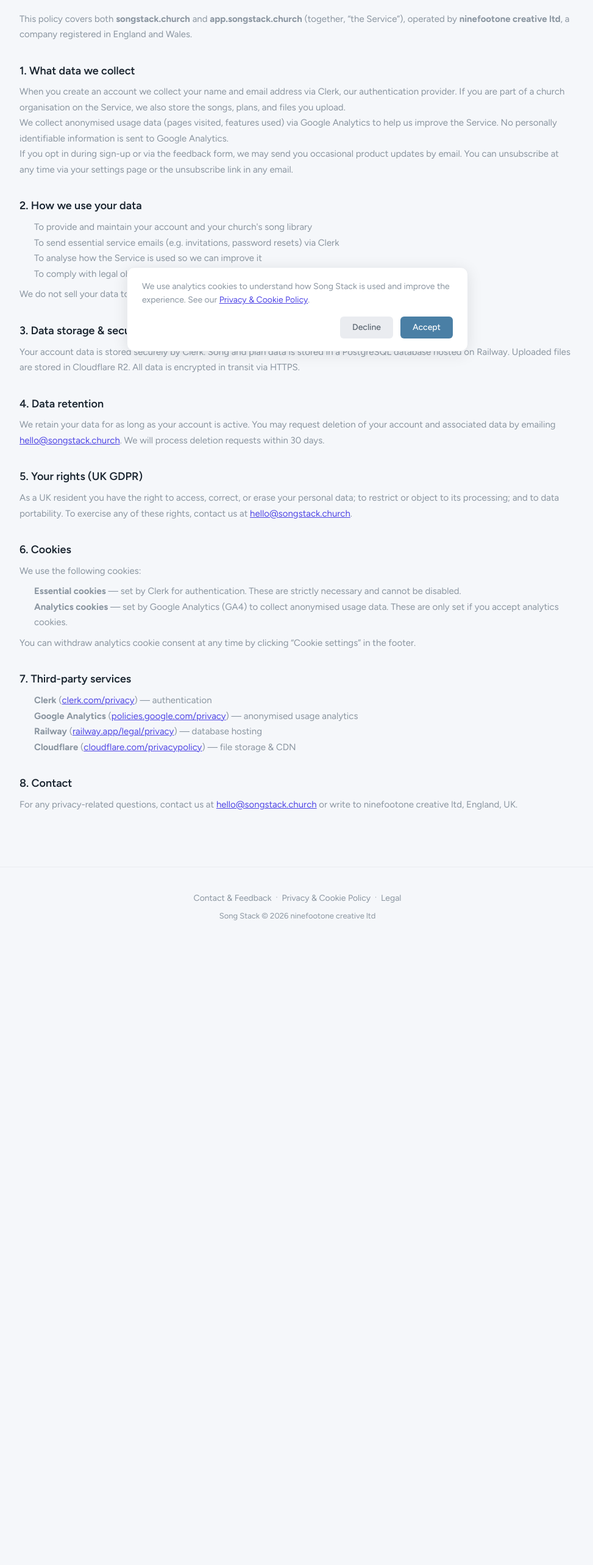
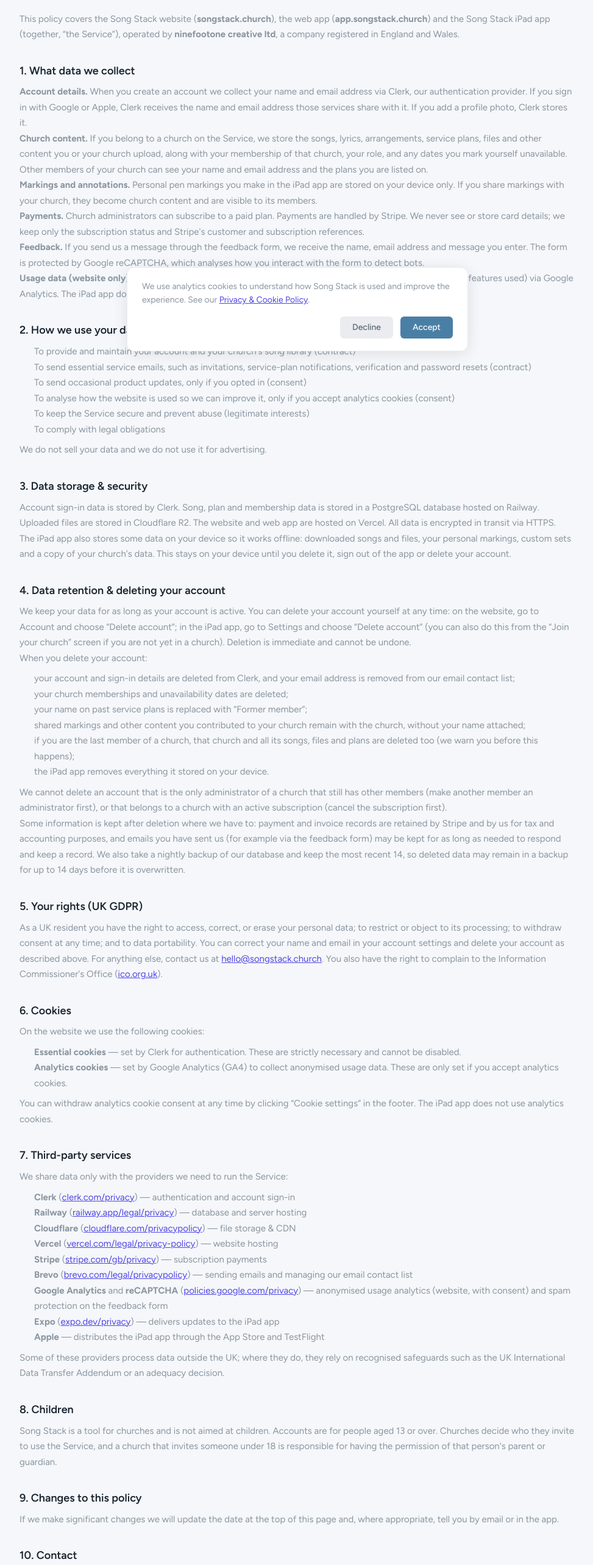
Before and after one commit to ninefootone/church-music, a Next.js app in the folder frontend/: page /privacy in a window 1280 px wide. Shown: the part 200-2766 px from the top of the page at 61% size, without its empty margins (152-1125 px from the left). Before the commit the page ends 1753 px from the top, so only its background shows below. Built offline with nearby package versions, Linux system fonts and the light colour scheme; no server answers.

Commit message:
Privacy policy: in-app/web account deletion, full processor list, iPad app, 14-day backups

```diff
--- a/frontend/src/app/privacy/page.tsx
+++ b/frontend/src/app/privacy/page.tsx
@@ -19,50 +19,80 @@
 
       <main className="legal-content">
         <h1>Privacy &amp; Cookie Policy</h1>
-        <p className="legal-updated">Last updated: May 2026</p>
+        <p className="legal-updated">Last updated: September 2026</p>
 
-        <p>This policy covers both <strong>songstack.church</strong> and <strong>app.songstack.church</strong> (together, &ldquo;the Service&rdquo;), operated by <strong>ninefootone creative ltd</strong>, a company registered in England and Wales.</p>
+        <p>This policy covers the Song Stack website (<strong>songstack.church</strong>), the web app (<strong>app.songstack.church</strong>) and the Song Stack iPad app (together, &ldquo;the Service&rdquo;), operated by <strong>ninefootone creative ltd</strong>, a company registered in England and Wales.</p>
 
         <h2>1. What data we collect</h2>
-        <p>When you create an account we collect your name and email address via Clerk, our authentication provider. If you are part of a church organisation on the Service, we also store the songs, plans, and files you upload.</p>
-        <p>We collect anonymised usage data (pages visited, features used) via Google Analytics to help us improve the Service. No personally identifiable information is sent to Google Analytics.</p>
-        <p>If you opt in during sign-up or via the feedback form, we may send you occasional product updates by email. You can unsubscribe at any time via your settings page or the unsubscribe link in any email.</p>
+        <p><strong>Account details.</strong> When you create an account we collect your name and email address via Clerk, our authentication provider. If you sign in with Google or Apple, Clerk receives the name and email address those services share with it. If you add a profile photo, Clerk stores it.</p>
+        <p><strong>Church content.</strong> If you belong to a church on the Service, we store the songs, lyrics, arrangements, service plans, files and other content you or your church upload, along with your membership of that church, your role, and any dates you mark yourself unavailable. Other members of your church can see your name and email address and the plans you are listed on.</p>
+        <p><strong>Markings and annotations.</strong> Personal pen markings you make in the iPad app are stored on your device only. If you share markings with your church, they become church content and are visible to its members.</p>
+        <p><strong>Payments.</strong> Church administrators can subscribe to a paid plan. Payments are handled by Stripe. We never see or store card details; we keep only the subscription status and Stripe&apos;s customer and subscription references.</p>
+        <p><strong>Feedback.</strong> If you send us a message through the feedback form, we receive the name, email address and message you enter. The form is protected by Google reCAPTCHA, which analyses how you interact with the form to detect bots.</p>
+        <p><strong>Usage data (website only).</strong> If you accept analytics cookies, we collect anonymised usage data (pages visited, features used) via Google Analytics. The iPad app does not include analytics or advertising tools and does not track you.</p>
 
         <h2>2. How we use your data</h2>
         <ul>
-          <li>To provide and maintain your account and your church&apos;s song library</li>
-          <li>To send essential service emails (e.g. invitations, password resets) via Clerk</li>
-          <li>To analyse how the Service is used so we can improve it</li>
+          <li>To provide and maintain your account and your church&apos;s song library (contract)</li>
+          <li>To send essential service emails, such as invitations, service-plan notifications, verification and password resets (contract)</li>
+          <li>To send occasional product updates, only if you opted in (consent)</li>
+          <li>To analyse how the website is used so we can improve it, only if you accept analytics cookies (consent)</li>
+          <li>To keep the Service secure and prevent abuse (legitimate interests)</li>
           <li>To comply with legal obligations</li>
         </ul>
-        <p>We do not sell your data to third parties.</p>
+        <p>We do not sell your data and we do not use it for advertising.</p>
 
         <h2>3. Data storage &amp; security</h2>
-        <p>Your account data is stored securely by Clerk. Song and plan data is stored in a PostgreSQL database hosted on Railway. Uploaded files are stored in Cloudflare R2. All data is encrypted in transit via HTTPS.</p>
+        <p>Account sign-in data is stored by Clerk. Song, plan and membership data is stored in a PostgreSQL database hosted on Railway. Uploaded files are stored in Cloudflare R2. The website and web app are hosted on Vercel. All data is encrypted in transit via HTTPS.</p>
+        <p>The iPad app also stores some data on your device so it works offline: downloaded songs and files, your personal markings, custom sets and a copy of your church&apos;s data. This stays on your device until you delete it, sign out of the app or delete your account.</p>
 
-        <h2>4. Data retention</h2>
-        <p>We retain your data for as long as your account is active. You may request deletion of your account and associated data by emailing <a href="mailto:hello@songstack.church">hello@songstack.church</a>. We will process deletion requests within 30 days.</p>
+        <h2>4. Data retention &amp; deleting your account</h2>
+        <p>We keep your data for as long as your account is active. You can delete your account yourself at any time: on the website, go to Account and choose &ldquo;Delete account&rdquo;; in the iPad app, go to Settings and choose &ldquo;Delete account&rdquo; (you can also do this from the &ldquo;Join your church&rdquo; screen if you are not yet in a church). Deletion is immediate and cannot be undone.</p>
+        <p>When you delete your account:</p>
+        <ul>
+          <li>your account and sign-in details are deleted from Clerk, and your email address is removed from our email contact list;</li>
+          <li>your church memberships and unavailability dates are deleted;</li>
+          <li>your name on past service plans is replaced with &ldquo;Former member&rdquo;;</li>
+          <li>shared markings and other content you contributed to your church remain with the church, without your name attached;</li>
+          <li>if you are the last member of a church, that church and all its songs, files and plans are deleted too (we warn you before this happens);</li>
+          <li>the iPad app removes everything it stored on your device.</li>
+        </ul>
+        <p>We cannot delete an account that is the only administrator of a church that still has other members (make another member an administrator first), or that belongs to a church with an active subscription (cancel the subscription first).</p>
+        <p>Some information is kept after deletion where we have to: payment and invoice records are retained by Stripe and by us for tax and accounting purposes, and emails you have sent us (for example via the feedback form) may be kept for as long as needed to respond and keep a record. We also take a nightly backup of our database and keep the most recent 14, so deleted data may remain in a backup for up to 14 days before it is overwritten.</p>
 
         <h2>5. Your rights (UK GDPR)</h2>
-        <p>As a UK resident you have the right to access, correct, or erase your personal data; to restrict or object to its processing; and to data portability. To exercise any of these rights, contact us at <a href="mailto:hello@songstack.church">hello@songstack.church</a>.</p>
+        <p>As a UK resident you have the right to access, correct, or erase your personal data; to restrict or object to its processing; to withdraw consent at any time; and to data portability. You can correct your name and email in your account settings and delete your account as described above. For anything else, contact us at <a href="mailto:hello@songstack.church">hello@songstack.church</a>. You also have the right to complain to the Information Commissioner&apos;s Office (<a href="https://ico.org.uk" target="_blank" rel="noopener">ico.org.uk</a>).</p>
 
         <h2>6. Cookies</h2>
-        <p>We use the following cookies:</p>
+        <p>On the website we use the following cookies:</p>
         <ul>
           <li><strong>Essential cookies</strong> — set by Clerk for authentication. These are strictly necessary and cannot be disabled.</li>
           <li><strong>Analytics cookies</strong> — set by Google Analytics (GA4) to collect anonymised usage data. These are only set if you accept analytics cookies.</li>
         </ul>
-        <p>You can withdraw analytics cookie consent at any time by clicking &ldquo;Cookie settings&rdquo; in the footer.</p>
+        <p>You can withdraw analytics cookie consent at any time by clicking &ldquo;Cookie settings&rdquo; in the footer. The iPad app does not use analytics cookies.</p>
 
         <h2>7. Third-party services</h2>
+        <p>We share data only with the providers we need to run the Service:</p>
         <ul>
-          <li><strong>Clerk</strong> (<a href="https://clerk.com/privacy" target="_blank" rel="noopener">clerk.com/privacy</a>) — authentication</li>
-          <li><strong>Google Analytics</strong> (<a href="https://policies.google.com/privacy" target="_blank" rel="noopener">policies.google.com/privacy</a>) — anonymised usage analytics</li>
-          <li><strong>Railway</strong> (<a href="https://railway.app/legal/privacy" target="_blank" rel="noopener">railway.app/legal/privacy</a>) — database hosting</li>
+          <li><strong>Clerk</strong> (<a href="https://clerk.com/privacy" target="_blank" rel="noopener">clerk.com/privacy</a>) — authentication and account sign-in</li>
+          <li><strong>Railway</strong> (<a href="https://railway.app/legal/privacy" target="_blank" rel="noopener">railway.app/legal/privacy</a>) — database and server hosting</li>
           <li><strong>Cloudflare</strong> (<a href="https://www.cloudflare.com/privacypolicy/" target="_blank" rel="noopener">cloudflare.com/privacypolicy</a>) — file storage &amp; CDN</li>
+          <li><strong>Vercel</strong> (<a href="https://vercel.com/legal/privacy-policy" target="_blank" rel="noopener">vercel.com/legal/privacy-policy</a>) — website hosting</li>
+          <li><strong>Stripe</strong> (<a href="https://stripe.com/gb/privacy" target="_blank" rel="noopener">stripe.com/gb/privacy</a>) — subscription payments</li>
+          <li><strong>Brevo</strong> (<a href="https://www.brevo.com/legal/privacypolicy/" target="_blank" rel="noopener">brevo.com/legal/privacypolicy</a>) — sending emails and managing our email contact list</li>
+          <li><strong>Google Analytics</strong> and <strong>reCAPTCHA</strong> (<a href="https://policies.google.com/privacy" target="_blank" rel="noopener">policies.google.com/privacy</a>) — anonymised usage analytics (website, with consent) and spam protection on the feedback form</li>
+          <li><strong>Expo</strong> (<a href="https://expo.dev/privacy" target="_blank" rel="noopener">expo.dev/privacy</a>) — delivers updates to the iPad app</li>
+          <li><strong>Apple</strong> — distributes the iPad app through the App Store and TestFlight</li>
         </ul>
+        <p>Some of these providers process data outside the UK; where they do, they rely on recognised safeguards such as the UK International Data Transfer Addendum or an adequacy decision.</p>
 
-        <h2>8. Contact</h2>
+        <h2>8. Children</h2>
+        <p>Song Stack is a tool for churches and is not aimed at children. Accounts are for people aged 13 or over. Churches decide who they invite to use the Service, and a church that invites someone under 18 is responsible for having the permission of that person&apos;s parent or guardian.</p>
+
+        <h2>9. Changes to this policy</h2>
+        <p>If we make significant changes we will update the date at the top of this page and, where appropriate, tell you by email or in the app.</p>
+
+        <h2>10. Contact</h2>
         <p>For any privacy-related questions, contact us at <a href="mailto:hello@songstack.church">hello@songstack.church</a> or write to ninefootone creative ltd, England, UK.</p>
       </main>
 
```
